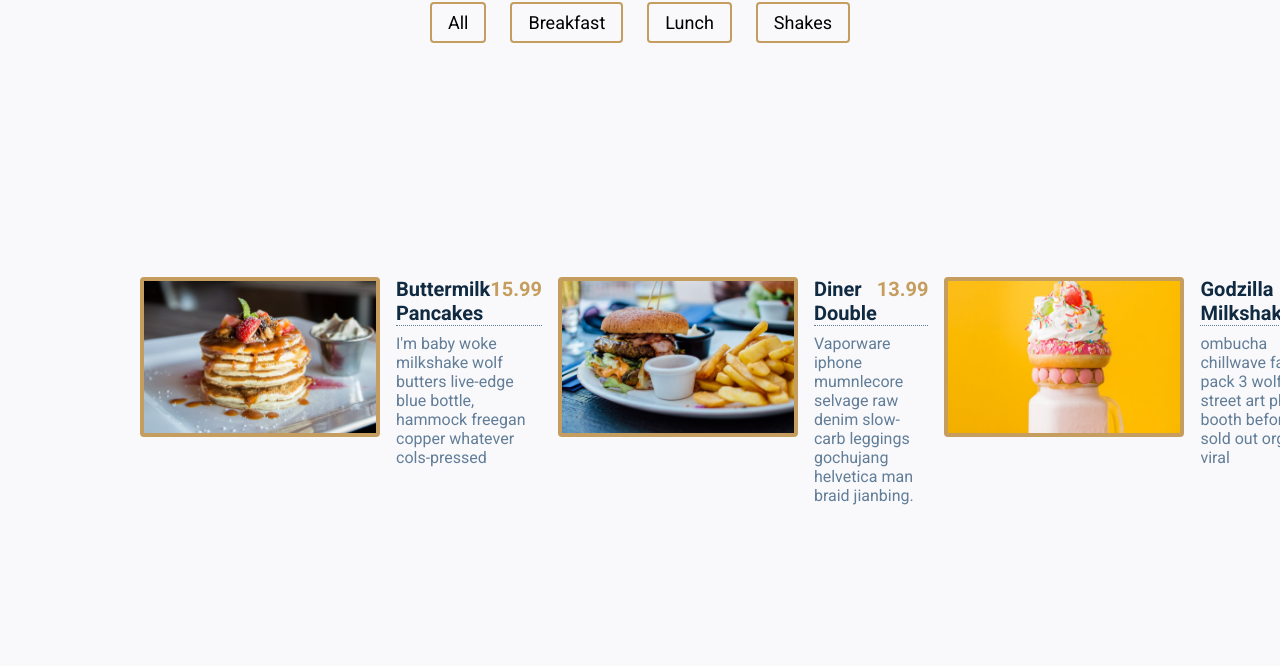
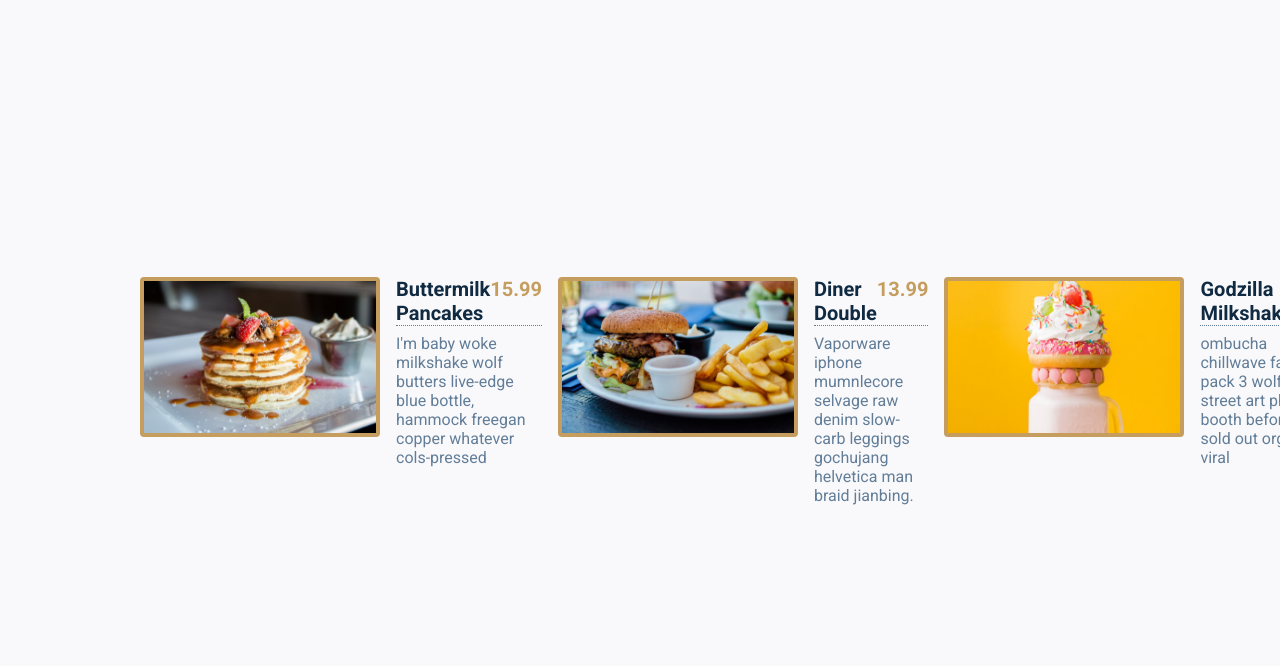
Before and after one commit to mylkanaftaly/atividade0505, a plain HTML site: page atividade05/index.html in a window 1280 px wide. Shown: the part 164-830 px from the top of the page. Drawn offline with Linux system fonts and the light colour scheme.

Commit message:
Update index.html

```diff
--- a/atividade05/index.html
+++ b/atividade05/index.html
@@ -17,10 +17,7 @@
             </div>
 
             <div class="button-container">
-                <button class="filter-button" data-id="all">All</button>
-                <button class="filter-button" data-id="breakfast">Breakfast</button>
-                <button class="filter-button" data-id="lunch">Lunch</button>
-                <button class="filter-button" data-id="shakes">Shakes</button>
+
             </div>
         </header>
 
```
